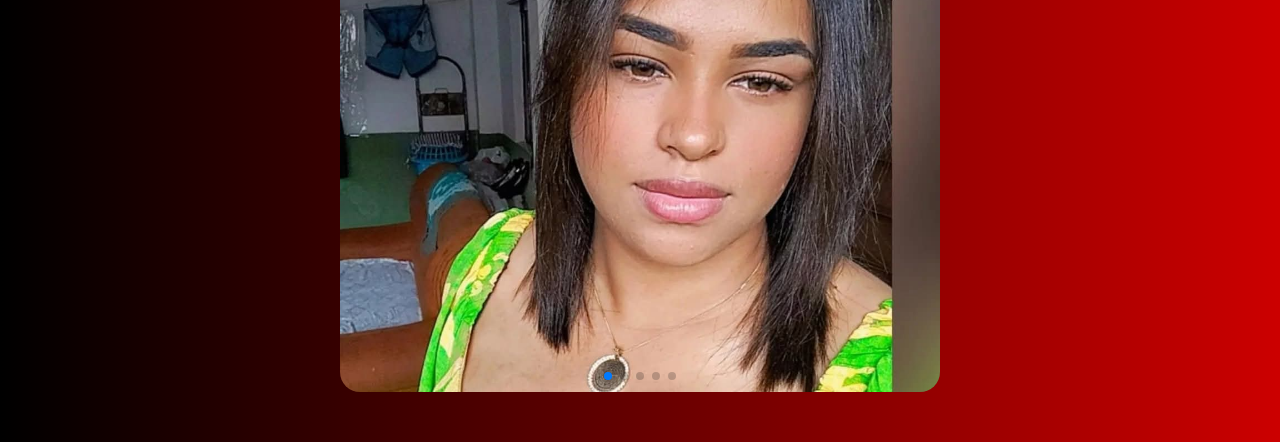
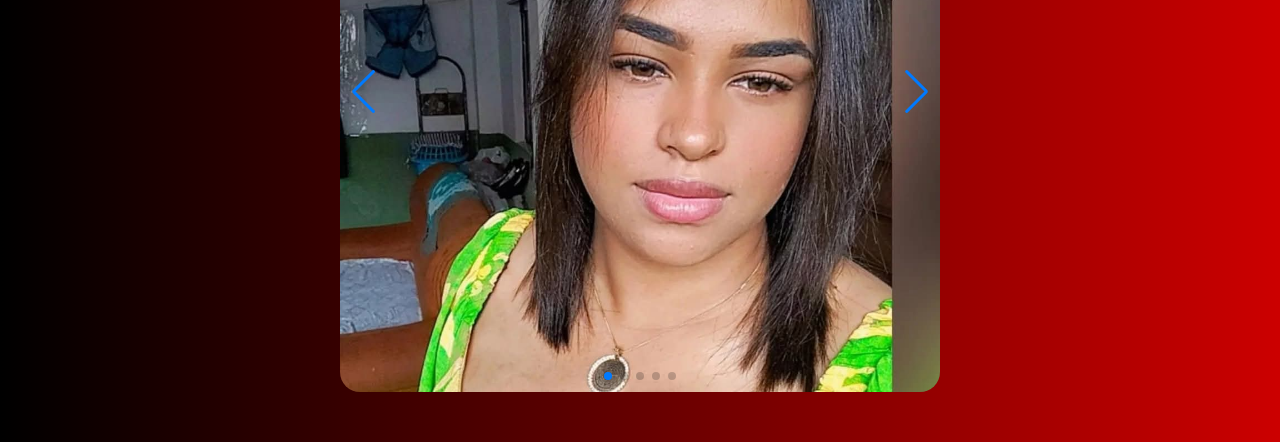
Before and after one commit to Rogermferr/happy_valentines_day, a React (Vite) app: page / in a window 1280 px wide. Shown: the part 287-729 px from the top of the page. Built offline with nearby package versions, Linux system fonts and the light colour scheme.

Commit message:
create project

```diff
--- a/src/App.tsx
+++ b/src/App.tsx
@@ -21,9 +21,9 @@ import img_four from './assets/tais4085-20250609-0002.jpg'
 import img_five from './assets/tais4085-20250609-0001.jpg'
 
 import 'swiper/css'
-// import 'swiper/css/navigation'
+import 'swiper/css/navigation'
 import 'swiper/css/pagination'
-// import 'swiper/css/scrollbar'
+import 'swiper/css/scrollbar'
 
 const images = [
   {
@@ -61,7 +61,7 @@ function App() {
         <h1>Feliz dia dos Namorados</h1>
         <PhotosListStyle>
           <Swiper
-            modules={[Pagination]}
+            modules={[A11y, EffectCoverflow, Navigation, Pagination, Scrollbar]}
             loop={true}
             spaceBetween={10}
             slidesPerView={1}
--- /dev/null
+++ b/src/swiper-css.d.ts
@@ -0,0 +1,6 @@
+declare module '*.css'
+// src/swiper-css.d.ts
+declare module 'swiper/css'
+declare module 'swiper/css/navigation'
+declare module 'swiper/css/pagination'
+declare module 'swiper/css/scrollbar'
```
